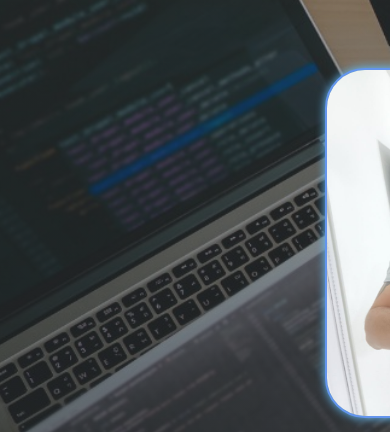
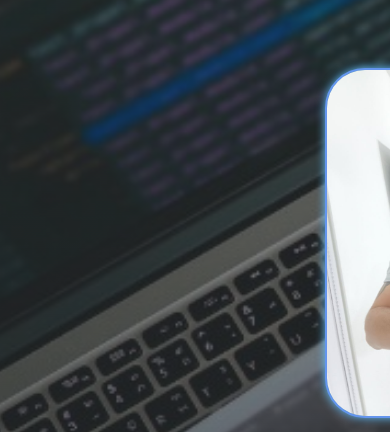
Before and after one commit to Julioc9712/Portafolio, a plain HTML site: page index.html in a window 390 px wide. Shown: the part 337-769 px from the top of the page. Drawn offline with nearby package versions, Linux system fonts and the light colour scheme.

Commit message:
Update styles.css

```diff
--- a/styles.css
+++ b/styles.css
@@ -643,7 +643,9 @@ body{
         display: block;
     }
     .contenedor-sobremi{
-        background-size: 216vh;
+        background-size: 350%;
+        background-position: 10%;
+        background-repeat: none;
         width: 112.5vh;
     }
 
```
